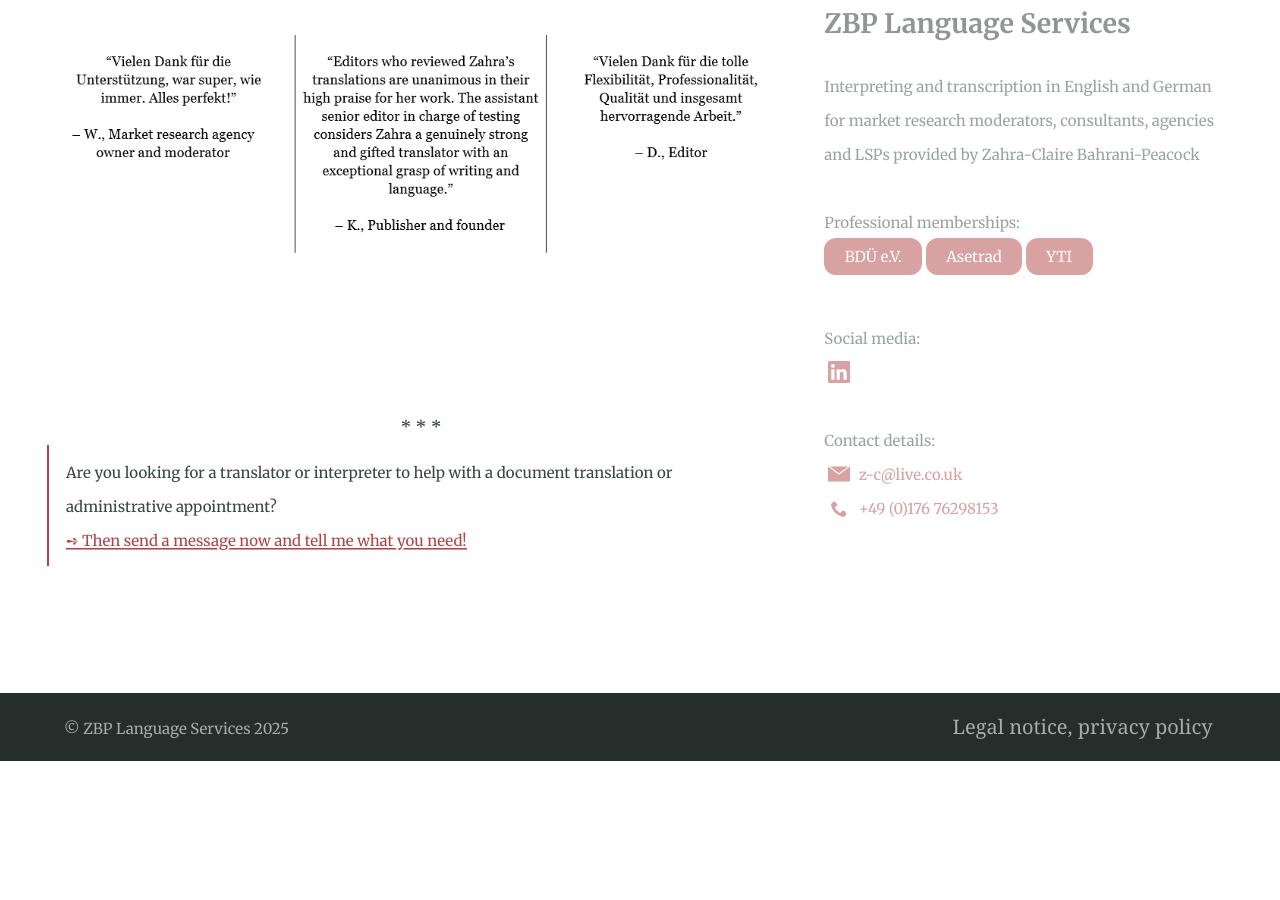
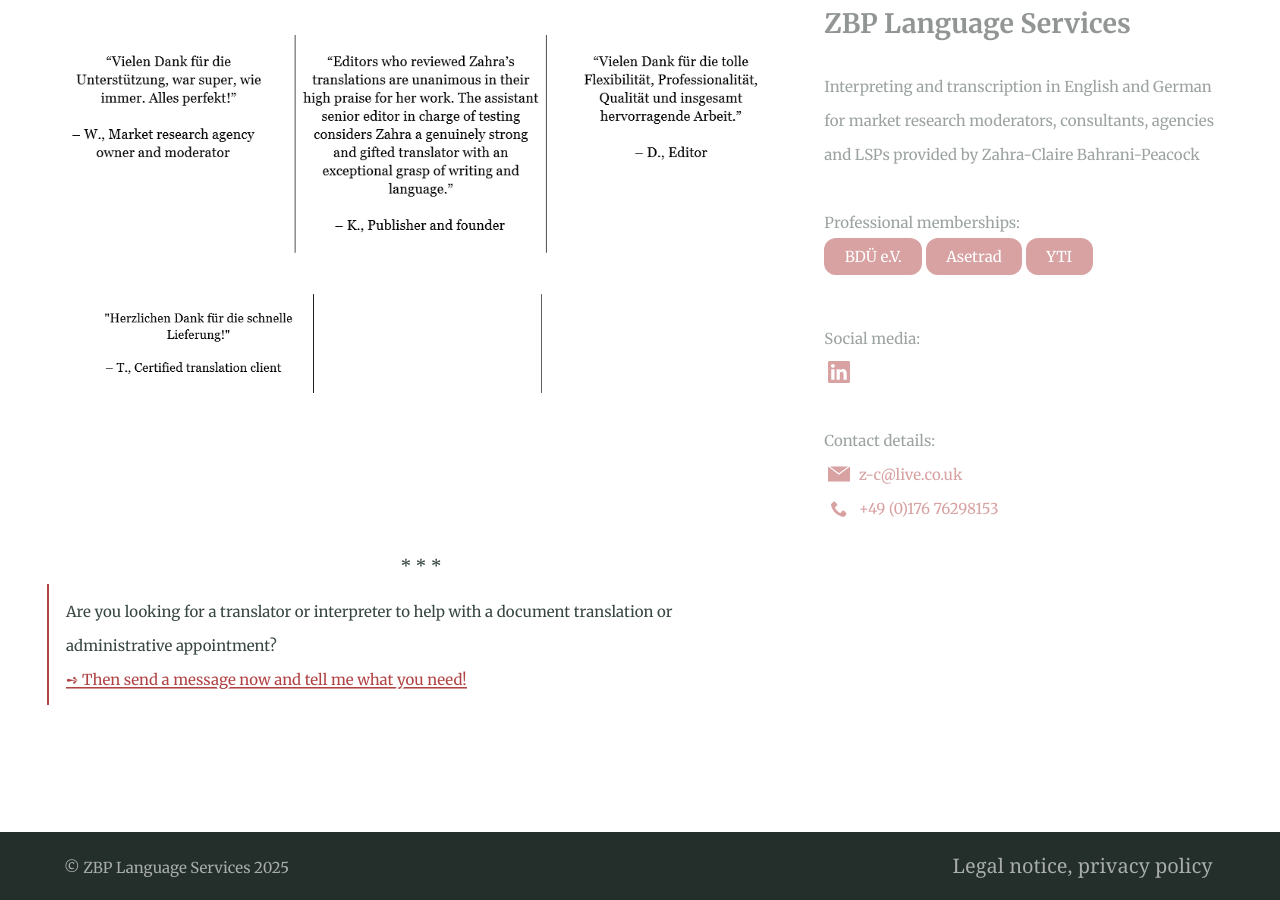
Before and after one commit to Website-2/certified.zbp-language-services.github.io, a Jekyll site: the page built from services.md, in a window 1280 px wide and 900 px high, scrolled down 1275 px. Built offline with Jekyll 4.4.1, drawn with Linux system fonts in a browser that asks for light colours; before the commit the page ends 2036 px from its top, so only the background shows below that.

Commit message:
Text update

```diff
--- a/services.md
+++ b/services.md
@@ -19,7 +19,8 @@ aside: true
 * Examples of appointment types: registration appointments, registry office appointments, bilingual wedding days, notary appointments
 <br><br><br><br>
 
-{% include figure.html image="/assets/Testimonials_services.png" position="center" %}
+{% include figure.html image="/assets/Testimonials_services 1.png" position="center" %}
+{% include figure.html image="/assets/Testimonials_services 2.png" position="center" %}
 <br><br><br>
 <center>* * *</center>
 ><small>Are you looking for a translator or interpreter to help with a document translation or administrative appointment?<br>[➺ Then send a message now and tell me what you need!](/contact/)</small>
```
Also changed, not shown: assets/Testimonials_services 1.png (renamed from assets/Testimonials_services.png), assets/Testimonials_services 2.png (added).
